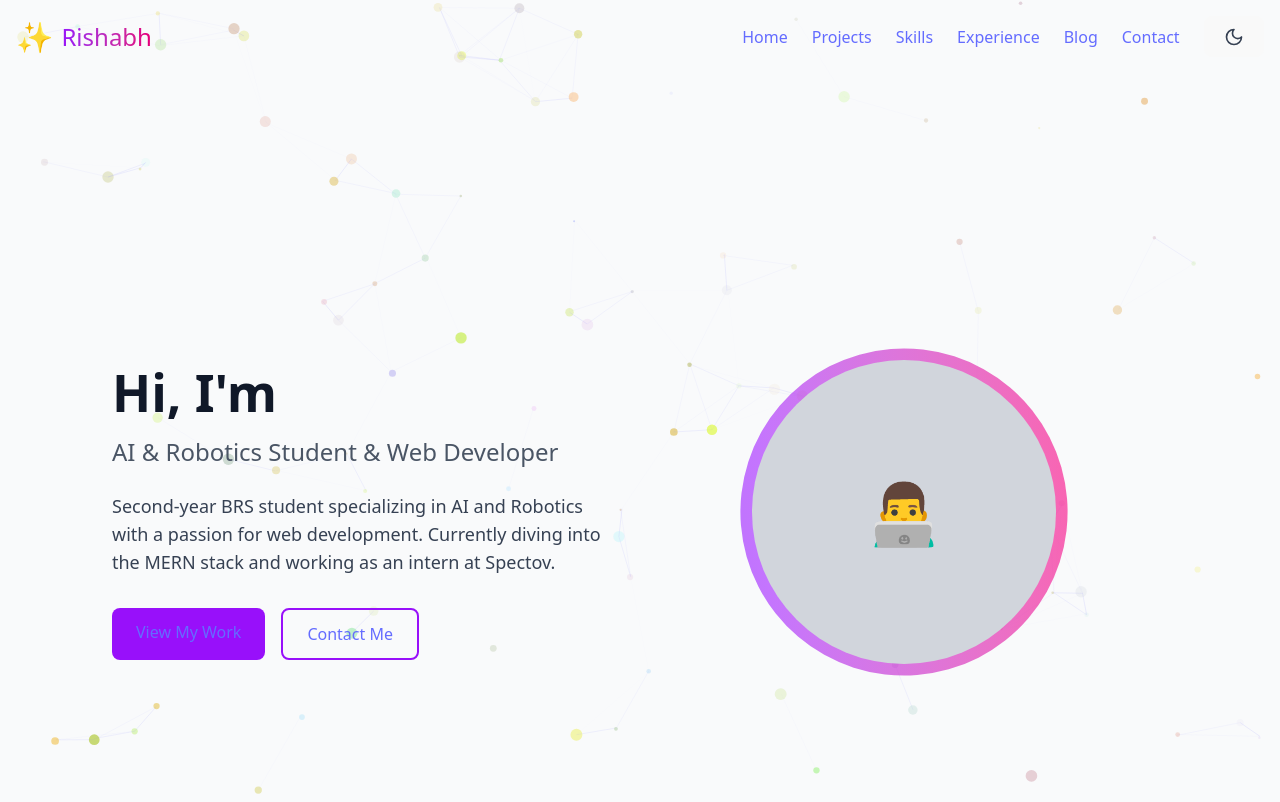
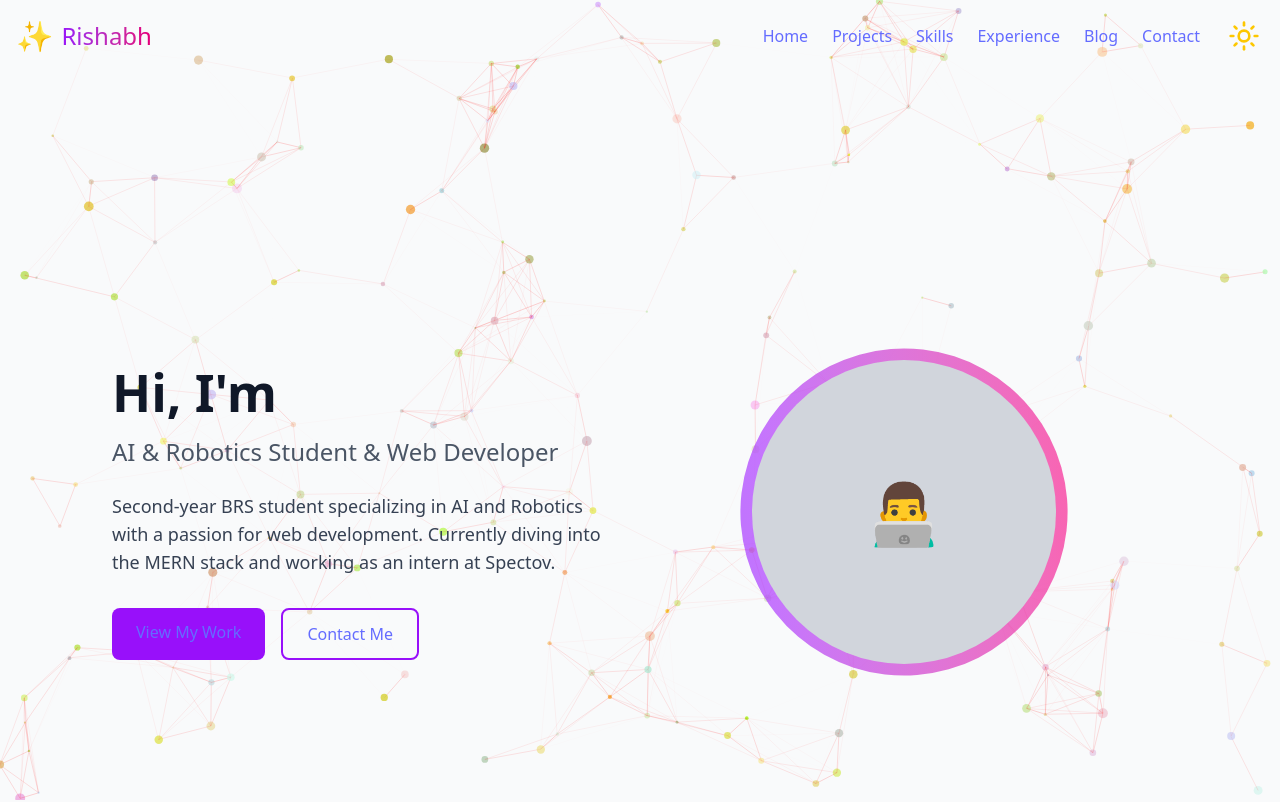
Before and after one commit to R1zzabh/portfolio, a React (Vite) app in the folder my-portfolio/: page / in a window 1280 px wide. Shown: the top 802 px of the page. Built offline with nearby package versions, Linux system fonts and the light colour scheme.

Commit message:
particlebackground and switch between light mode and dark mode

```diff
--- a/my-portfolio/src/App.jsx
+++ b/my-portfolio/src/App.jsx
@@ -1,31 +1,44 @@
-import React, { useState, useEffect } from 'react';
-import Navbar from './components/Navbar';
-import Hero from './components/Hero';
-import Projects from './components/Projects';
-import Skills from './components/Skills';
-import Experience from './components/Experience';
-import Blog from './components/Blog';
-import Contact from './components/Contact';
-import ParticleBackground from './components/ParticleBackground';
-import { motion } from 'framer-motion';
+import React, { useState, useEffect } from "react";
+import Navbar from "./components/Navbar";
+import Hero from "./components/hero";
+import Projects from "./components/Projects";
+import Skills from "./components/Skills";
+import Experience from "./components/Experience";
+import Blog from "./components/Blog";
+import Contact from "./components/Contact";
+import ParticleBackground from "./components/ParticleBackground";
+import { motion } from "framer-motion";
 
 function App() {
-  const [darkMode, setDarkMode] = useState(false);
+  // Check localStorage for theme, otherwise use system preference
+  const getInitialTheme = () => {
+    const storedTheme = localStorage.getItem("theme");
+    if (storedTheme) return storedTheme;
+    return window.matchMedia("(prefers-color-scheme: dark)").matches ? "dark" : "light";
+  };
+
+  const [darkMode, setDarkMode] = useState(getInitialTheme);
 
   useEffect(() => {
-    if (darkMode) {
-      document.documentElement.classList.add('dark');
+    if (darkMode === "dark") {
+      document.documentElement.classList.add("dark");
     } else {
-      document.documentElement.classList.remove('dark');
+      document.documentElement.classList.remove("dark");
     }
+    localStorage.setItem("theme", darkMode);
   }, [darkMode]);
 
   const toggleDarkMode = () => {
-    setDarkMode(!darkMode);
+    setDarkMode(darkMode === "dark" ? "light" : "dark");
   };
 
   return (
-    <div className={`min-h-screen transition-colors duration-300 ${darkMode ? 'dark bg-gray-900 text-white' : 'bg-gray-50 text-gray-900'}`}>
+    <div
+  className={`min-h-screen transition-all duration-1000 ease-in-out ${
+    darkMode === "dark" ? "bg-gray-900 text-white" : "bg-gray-50 text-gray-900"
+  }`}
+>
+
       <ParticleBackground />
       <Navbar darkMode={darkMode} toggleDarkMode={toggleDarkMode} />
 
--- a/my-portfolio/src/components/navbar.jsx
+++ b/my-portfolio/src/components/navbar.jsx
@@ -1,46 +1,42 @@
-import React, { useState, useEffect } from 'react';
-import { motion } from 'framer-motion';
-import { Moon, Sun } from 'lucide-react';
+import React, { useState, useEffect } from "react";
+import { motion, AnimatePresence } from "framer-motion";
+import { Moon, Sun } from "lucide-react";
 
 const Navbar = ({ darkMode, toggleDarkMode }) => {
   const [isScrolled, setIsScrolled] = useState(false);
   const [mobileMenuOpen, setMobileMenuOpen] = useState(false);
 
   const navItems = [
-    { name: 'Home', href: '#home' },
-    { name: 'Projects', href: '#projects' },
-    { name: 'Skills', href: '#skills' },
-    { name: 'Experience', href: '#experience' },
-    { name: 'Blog', href: '#blog' },
-    { name: 'Contact', href: '#contact' },
+    { name: "Home", href: "#home" },
+    { name: "Projects", href: "#projects" },
+    { name: "Skills", href: "#skills" },
+    { name: "Experience", href: "#experience" },
+    { name: "Blog", href: "#blog" },
+    { name: "Contact", href: "#contact" },
   ];
 
   useEffect(() => {
     const handleScroll = () => {
-      if (window.scrollY > 10) {
-        setIsScrolled(true);
-      } else {
-        setIsScrolled(false);
-      }
+      setIsScrolled(window.scrollY > 10);
     };
 
-    window.addEventListener('scroll', handleScroll);
-    return () => window.removeEventListener('scroll', handleScroll);
+    window.addEventListener("scroll", handleScroll);
+    return () => window.removeEventListener("scroll", handleScroll);
   }, []);
 
   const handleNavClick = (href) => {
     setMobileMenuOpen(false);
-    document.querySelector(href).scrollIntoView({
-      behavior: 'smooth'
-    });
+    document.querySelector(href).scrollIntoView({ behavior: "smooth" });
   };
 
   return (
-    <nav className={`fixed w-full z-50 transition-all duration-300 ${
+    <nav
+      className={`fixed w-full z-50 transition-all duration-300 ${
         isScrolled
-        ? 'bg-white/80 dark:bg-gray-900/80 backdrop-blur-md py-2 shadow-lg'
-        : 'bg-transparent py-4'
-    }`}>
+          ? "bg-white/80 dark:bg-gray-900/80 backdrop-blur-md py-2 shadow-lg"
+          : "bg-transparent py-4"
+      }`}
+    >
       <div className="container mx-auto px-4">
         <div className="flex justify-between items-center">
           <motion.a
@@ -56,7 +52,7 @@ const Navbar = ({ darkMode, toggleDarkMode }) => {
             </span>
           </motion.a>
 
-          {/* Desktop navigation */}
+          {/* Desktop Navigation */}
           <div className="hidden md:flex items-center space-x-6">
             {navItems.map((item, index) => (
               <motion.a
@@ -72,96 +68,90 @@ const Navbar = ({ darkMode, toggleDarkMode }) => {
                 transition={{ duration: 0.3, delay: index * 0.1 }}
                 whileHover={{
                   scale: 1.05,
-                  textShadow: "0px 0px 8px rgb(255,255,255)"
+                  textShadow: "0px 0px 8px rgb(255,255,255)",
                 }}
               >
                 {item.name}
               </motion.a>
             ))}
 
-            <motion.button
+            {/* Dark Mode Toggle Button */}
+            <motion.div
+              className="relative w-10 h-10 flex items-center justify-center"
               onClick={toggleDarkMode}
-              className="p-2 rounded-full bg-gray-200 dark:bg-gray-700 focus:outline-none"
-              whileHover={{ scale: 1.1, rotate: 15 }}
-              whileTap={{ scale: 0.9 }}
-              initial={{ opacity: 0 }}
-              animate={{ opacity: 1 }}
-              transition={{ duration: 0.3, delay: 0.6 }}
             >
+              <AnimatePresence mode="wait">
                 <motion.div
-                animate={{ rotate: darkMode ? 180 : 0 }}
-                transition={{ duration: 0.5 }}
+                  key={darkMode}
+                  initial={{ rotateY: 180, opacity: 0 }}
+                  animate={{ rotateY: 0, opacity: 1 }}
+                  exit={{ rotateY: -180, opacity: 0 }}
+                  transition={{ duration: 1, ease: "easeInOut" }}
+                  className="absolute w-8 h-8 cursor-pointer"
                 >
-                {darkMode ? (
-                  <Sun size={20} className="text-yellow-400" />
+                  {darkMode === "dark" ? (
+                    <Moon className="w-8 h-8 text-gray-200" />
                   ) : (
-                  <Moon size={20} className="text-gray-700" />
+                    <Sun className="w-8 h-8 text-yellow-400" />
                   )}
                 </motion.div>
-            </motion.button>
+              </AnimatePresence>
+            </motion.div>
           </div>
 
-          {/* Mobile menu button */}
+          {/* Mobile Menu Button */}
           <div className="md:hidden flex items-center">
-            <motion.button
+            <motion.div
+              className="relative w-10 h-10 flex items-center justify-center"
               onClick={toggleDarkMode}
-              className="p-2 rounded-full bg-gray-200 dark:bg-gray-700 focus:outline-none mr-2"
-              whileHover={{ scale: 1.1, rotate: 15 }}
-              whileTap={{ scale: 0.9 }}
             >
+              <AnimatePresence mode="wait">
                 <motion.div
-                animate={{ rotate: darkMode ? 180 : 0 }}
-                transition={{ duration: 0.5 }}
+                  key={darkMode}
+                  initial={{ rotateY: 180, opacity: 0 }}
+                  animate={{ rotateY: 0, opacity: 1 }}
+                  exit={{ rotateY: -180, opacity: 0 }}
+                  transition={{ duration: 1, ease: "easeInOut" }}
+                  className="absolute w-8 h-8 cursor-pointer"
                 >
-                {darkMode ? (
-                  <Sun size={20} className="text-yellow-400" />
+                  {darkMode === "dark" ? (
+                    <Moon className="w-8 h-8 text-gray-200" />
                   ) : (
-                  <Moon size={20} className="text-gray-700" />
+                    <Sun className="w-8 h-8 text-yellow-400" />
                   )}
                 </motion.div>
-            </motion.button>
+              </AnimatePresence>
+            </motion.div>
 
             <button
               onClick={() => setMobileMenuOpen(!mobileMenuOpen)}
-              className="text-gray-700 dark:text-gray-300 focus:outline-none"
+              className="text-gray-700 dark:text-gray-300 focus:outline-none ml-4"
             >
-              <svg className="h-6 w-6" fill="none" viewBox="0 0 24 24" stroke="currentColor">
+              <svg
+                className="h-6 w-6"
+                fill="none"
+                viewBox="0 0 24 24"
+                stroke="currentColor"
+              >
                 {mobileMenuOpen ? (
-                  <path strokeLinecap="round" strokeLinejoin="round" strokeWidth={2} d="M6 18L18 6M6 6l12 12" />
+                  <path
+                    strokeLinecap="round"
+                    strokeLinejoin="round"
+                    strokeWidth={2}
+                    d="M6 18L18 6M6 6l12 12"
+                  />
                 ) : (
-                  <path strokeLinecap="round" strokeLinejoin="round" strokeWidth={2} d="M4 6h16M4 12h16M4 18h16" />
+                  <path
+                    strokeLinecap="round"
+                    strokeLinejoin="round"
+                    strokeWidth={2}
+                    d="M4 6h16M4 12h16M4 18h16"
+                  />
                 )}
               </svg>
             </button>
           </div>
         </div>
-
-        {/* Mobile navigation */}
-        {mobileMenuOpen && (
-          <motion.div
-            className="md:hidden mt-4 py-4 bg-white dark:bg-gray-800 rounded-lg shadow-lg"
-            initial={{ opacity: 0, height: 0 }}
-            animate={{ opacity: 1, height: 'auto' }}
-            exit={{ opacity: 0, height: 0 }}
-            transition={{ duration: 0.3 }}
-          >
-            <div className="flex flex-col space-y-3 px-4">
-              {navItems.map((item) => (
-                <a
-                  key={item.name}
-                  href={item.href}
-                  onClick={(e) => {
-                    e.preventDefault();
-                    handleNavClick(item.href);
-                  }}
-                  className="text-gray-700 dark:text-gray-300 hover:text-purple-600 dark:hover:text-purple-400 py-2"
-                >
-                  {item.name}
-                </a>
-              ))}
-            </div>
-          </motion.div>
-        )}
       </div>
     </nav>
   );
--- a/my-portfolio/src/components/particlebackground.jsx
+++ b/my-portfolio/src/components/particlebackground.jsx
@@ -1,11 +1,12 @@
-import React, { useEffect, useRef } from 'react';
+import React, { useEffect, useRef } from "react";
 
 const ParticleBackground = () => {
   const canvasRef = useRef(null);
+  const mouseRef = useRef({ x: null, y: null });
 
   useEffect(() => {
     const canvas = canvasRef.current;
-    const ctx = canvas.getContext('2d');
+    const ctx = canvas.getContext("2d");
     let particles = [];
     let animationFrameId;
 
@@ -14,28 +15,38 @@ const ParticleBackground = () => {
       canvas.height = window.innerHeight;
     };
 
-    window.addEventListener('resize', resizeCanvas);
+    window.addEventListener("resize", resizeCanvas);
     resizeCanvas();
 
     class Particle {
       constructor() {
         this.x = Math.random() * canvas.width;
         this.y = Math.random() * canvas.height;
-        this.size = Math.random() * 5 + 1;
-        this.speedX = Math.random() * 3 - 1.5;
-        this.speedY = Math.random() * 3 - 1.5;
-        this.color = `rgba(${Math.floor(Math.random() * 100 + 150)}, ${Math.floor(Math.random() * 100 + 150)}, ${Math.floor(Math.random() * 255)}, ${Math.random() * 0.5 + 0.1})`;
+        this.size = Math.random() * 4 + 1;
+        this.speedX = (Math.random() * 1.5 - 0.75) * 0.5; // Slower speed
+        this.speedY = (Math.random() * 1.5 - 0.75) * 0.5; // Slower speed
+        this.color = `rgba(${Math.floor(Math.random() * 100 + 150)}, ${Math.floor(
+          Math.random() * 100 + 150
+        )}, ${Math.floor(Math.random() * 255)}, ${Math.random() * 0.5 + 0.3})`;
       }
 
       update() {
         this.x += this.speedX;
         this.y += this.speedY;
 
-        if (this.x > canvas.width || this.x < 0) {
-          this.speedX = -this.speedX;
-        }
-        if (this.y > canvas.height || this.y < 0) {
-          this.speedY = -this.speedY;
+        if (this.x > canvas.width || this.x < 0) this.speedX = -this.speedX;
+        if (this.y > canvas.height || this.y < 0) this.speedY = -this.speedY;
+
+        // Repulse effect
+        const dx = this.x - mouseRef.current.x;
+        const dy = this.y - mouseRef.current.y;
+        const distance = Math.sqrt(dx * dx + dy * dy);
+
+        if (distance < 100) {
+          const angle = Math.atan2(dy, dx);
+          const force = (100 - distance) / 10;
+          this.x += Math.cos(angle) * force;
+          this.y += Math.sin(angle) * force;
         }
       }
 
@@ -49,7 +60,7 @@ const ParticleBackground = () => {
 
     const init = () => {
       particles = [];
-      const numberOfParticles = canvas.width > 768 ? 100 : 50;
+      const numberOfParticles = window.innerWidth > 768 ? 200 : 100;
       for (let i = 0; i < numberOfParticles; i++) {
         particles.push(new Particle());
       }
@@ -62,16 +73,15 @@ const ParticleBackground = () => {
         particles[i].update();
         particles[i].draw();
 
-        // Connect particles with lines if they're close enough
         for (let j = i; j < particles.length; j++) {
           const dx = particles[i].x - particles[j].x;
           const dy = particles[i].y - particles[j].y;
           const distance = Math.sqrt(dx * dx + dy * dy);
 
-          if (distance < 100) {
+          if (distance < 120) {
             ctx.beginPath();
-            ctx.strokeStyle = `rgba(150, 150, 255, ${0.2 * (1 - distance / 100)})`;
-            ctx.lineWidth = 1;
+            ctx.strokeStyle = `rgba(255, 0, 0, ${0.2 * (1 - distance / 120)})`; // Red lines
+            ctx.lineWidth = 0; // Set stroke width to 0
             ctx.moveTo(particles[i].x, particles[i].y);
             ctx.lineTo(particles[j].x, particles[j].y);
             ctx.stroke();
@@ -82,21 +92,24 @@ const ParticleBackground = () => {
       animationFrameId = requestAnimationFrame(animate);
     };
 
+    const handleMouseMove = (event) => {
+      mouseRef.current.x = event.clientX;
+      mouseRef.current.y = event.clientY;
+    };
+
     init();
     animate();
 
+    window.addEventListener("mousemove", handleMouseMove);
+
     return () => {
-      window.removeEventListener('resize', resizeCanvas);
+      window.removeEventListener("resize", resizeCanvas);
+      window.removeEventListener("mousemove", handleMouseMove);
       cancelAnimationFrame(animationFrameId);
     };
   }, []);
 
-  return (
-    <canvas
-      ref={canvasRef}
-      className="fixed top-0 left-0 w-full h-full pointer-events-none z-0"
-    />
-  );
+  return <canvas ref={canvasRef} className="fixed top-0 left-0 w-full h-full pointer-events-none z-0" />;
 };
 
 export default ParticleBackground;
```
Lines whose indentation alone changed are shown as unchanged.
